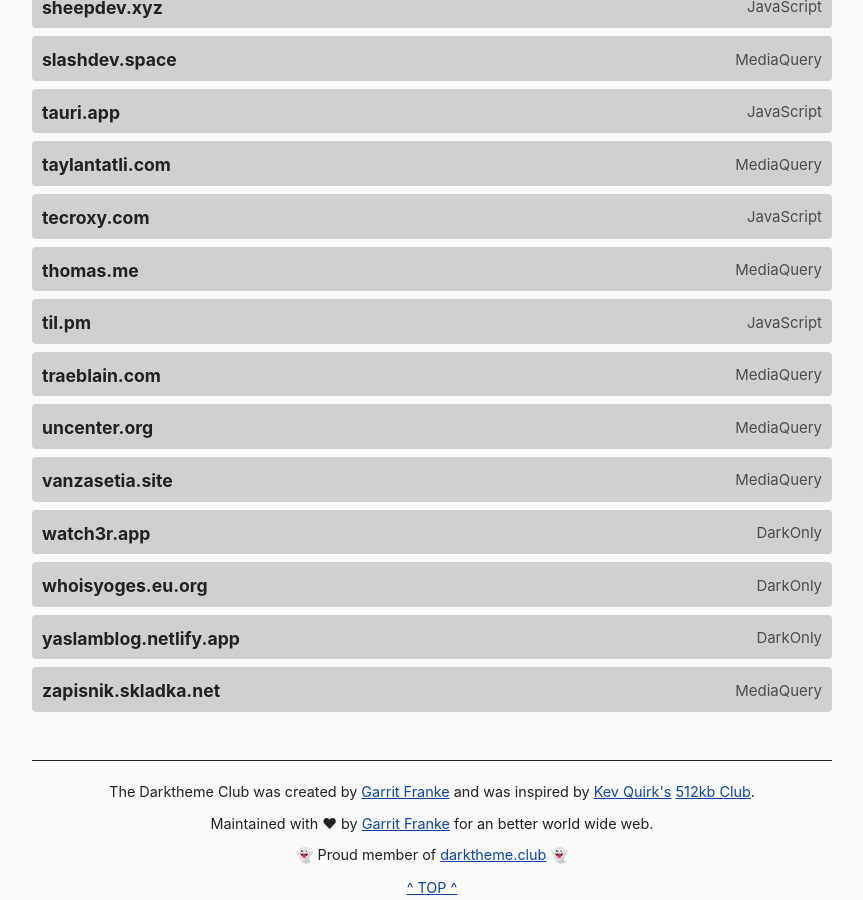
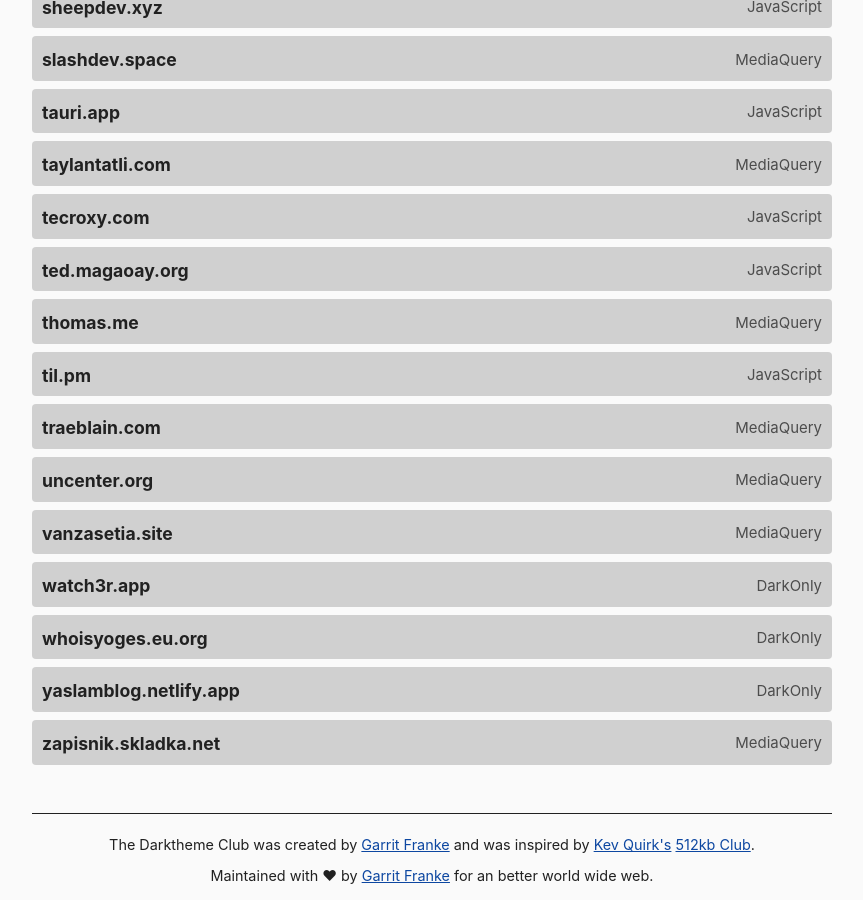
Before and after one commit to garritfra/darktheme.club, a Jekyll site: the page built from index.md, in a window 1280 px wide and 900 px high, scrolled down 2848 px. Shown: the whole window, without its empty margins (208-1071 px from the left). Built offline with Jekyll 4.4.1, drawn with Linux system fonts in a browser that asks for light colours.

Commit message:
Add ted.magaoay.org

```diff
--- a/_data/sites.yml
+++ b/_data/sites.yml
@@ -228,6 +228,11 @@
   method: javascript
   last_checked: 2022-12-11
 
+- domain: ted.magaoay.org
+  url: https://ted.magaoay.org/
+  method: javascript
+  last_checked: 2023-03-26
+
 - domain: thomas.me
   url: https://thomas.me/
   method: mediaquery
```
